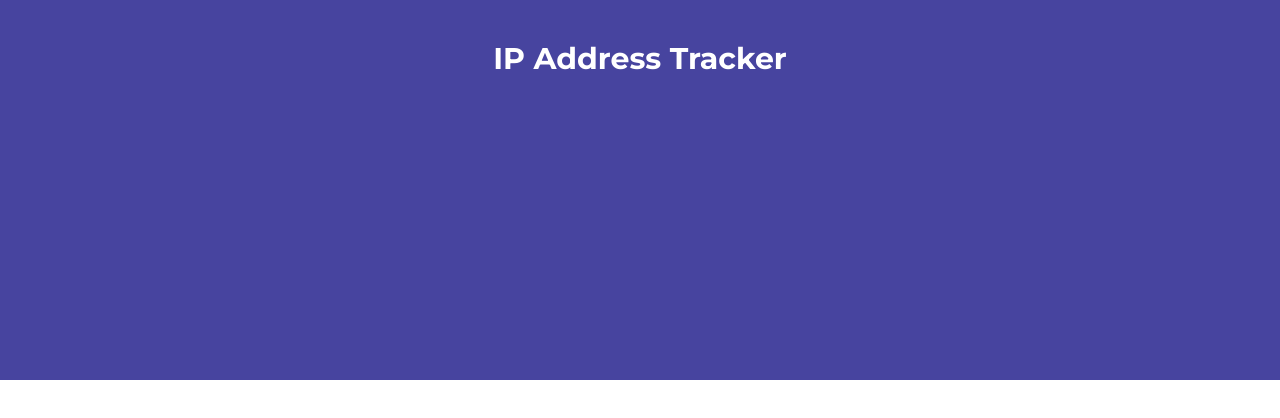
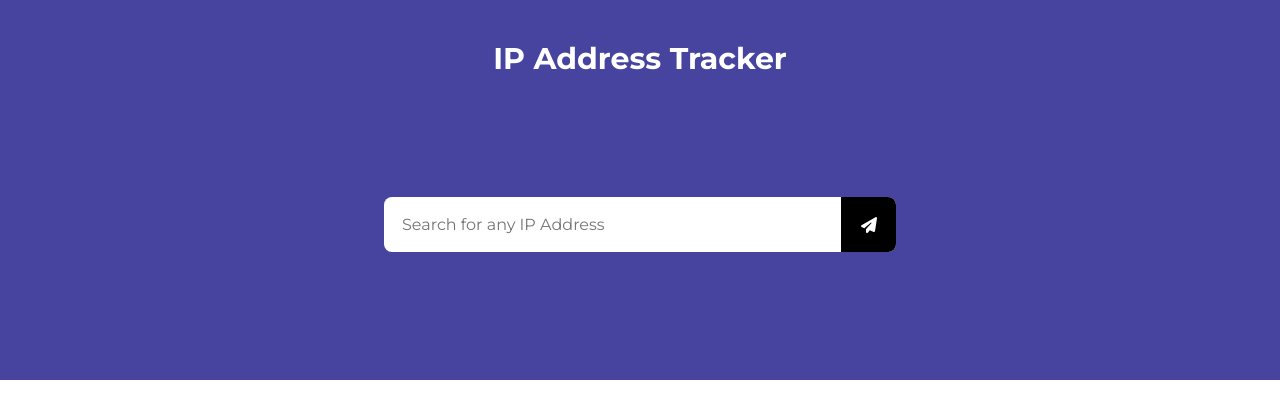
Before and after one commit to gfrnca/ReactIPTracker, a React (Create React App) app: page / in a window 1280 px wide. Shown: the top 418 px of the page. Built offline with nearby package versions, Linux system fonts and the light colour scheme; no server answers.

Commit message:
Created input field and submit button

```diff
--- a/package.json
+++ b/package.json
@@ -3,6 +3,9 @@
   "version": "0.1.0",
   "private": true,
   "dependencies": {
+    "@fortawesome/fontawesome-svg-core": "^6.3.0",
+    "@fortawesome/free-solid-svg-icons": "^6.3.0",
+    "@fortawesome/react-fontawesome": "^0.2.0",
     "@testing-library/jest-dom": "^5.16.5",
     "@testing-library/react": "^13.4.0",
     "@testing-library/user-event": "^13.5.0",
--- /dev/null
+++ b/src/components/atoms/Field.styled.js
@@ -0,0 +1,11 @@
+import styled from "styled-components";
+
+export const Field = styled.input`
+    padding: 18px 18px;
+    width: 100%;
+    border: none;
+    border-radius: 8px;
+    outline: none;
+    font-family: Montserrat;
+    font-size: 16px;
+`
--- a/src/components/atoms/Title.styled.js
+++ b/src/components/atoms/Title.styled.js
@@ -1,5 +1,4 @@
 import styled from "styled-components";
-
 
 export const Title = styled.h1`
   font-size: ${props => props.size};
--- a/src/components/organisms/HomePage/HomePageHeader/HomePageHeader.jsx
+++ b/src/components/organisms/HomePage/HomePageHeader/HomePageHeader.jsx
@@ -1,11 +1,24 @@
-
+// COMPONENTS
+import { faPaperPlane } from "@fortawesome/free-solid-svg-icons"
+import { FontAwesomeIcon } from "@fortawesome/react-fontawesome"
+import { Field } from "../../../atoms/Field.styled"
 import { Title } from "../../../atoms/Title.styled"
 import { HomePageHeaderWrapper } from "./HomePageHeader.styled"
+
+// FONT AWESOME
+
 
 const HomePageHeader = () => {
   return (
     <HomePageHeaderWrapper>
         <Title size="30px" color="#FFF">IP Address Tracker</Title>
+
+        <form className="form-control">
+          <Field placeholder="Search for any IP Address" />
+          <div className="submit">
+            <FontAwesomeIcon icon={faPaperPlane} />
+          </div>
+        </form>
     </HomePageHeaderWrapper>
   )
 }
--- a/src/components/organisms/HomePage/HomePageHeader/HomePageHeader.styled.js
+++ b/src/components/organisms/HomePage/HomePageHeader/HomePageHeader.styled.js
@@ -5,6 +5,37 @@ export const HomePageHeaderWrapper = styled.header`
     height: 340px;
     background: ${props => props.theme.colors.primary};
     display: flex;
-    justify-content: center;
+    flex-direction: column;
+    align-items: center;
+    gap: 120px;
     padding-top: 40px;
+
+    .form-control {
+        display: flex;
+        justify-content: center;
+        width: auto;
+        position: relative;
+        width: 40vw;
+        min-width: 300px;
+
+        .submit {
+            right: 0px;
+            position: absolute;
+            width: 55px;
+            height: 100%;
+            background: black;
+            border-top-right-radius: 8px;
+            border-bottom-right-radius: 8px;
+            display: flex;
+            justify-content: center;
+            align-items: center;
+            color: white;
+            cursor: pointer;
+            transition: 0.4s all;
+
+            &:hover {
+                background: #1a1a1a;
+            }
+        }
+    }
 `
--- a/src/pages/Home/Home.jsx
+++ b/src/pages/Home/Home.jsx
@@ -9,13 +9,13 @@ const Home = () => {
   // FETCH API
   useEffect(() => {
     api
-      .get(`${''}?access_key=${process.env.REACT_APP_ACCESS_KEY}`)
+      .get(`${'177.33.142.184'}?access_key=${process.env.REACT_APP_ACCESS_KEY}`)
       .then((response) => setData(response.data))
       .catch((err) => {
         console.error("ERRO")
       });
 
-      console.log(data)
+
   }, [])
 
   return (
```
Also changed, not shown: 1 other file (tests, documents, lock files or other folders).
